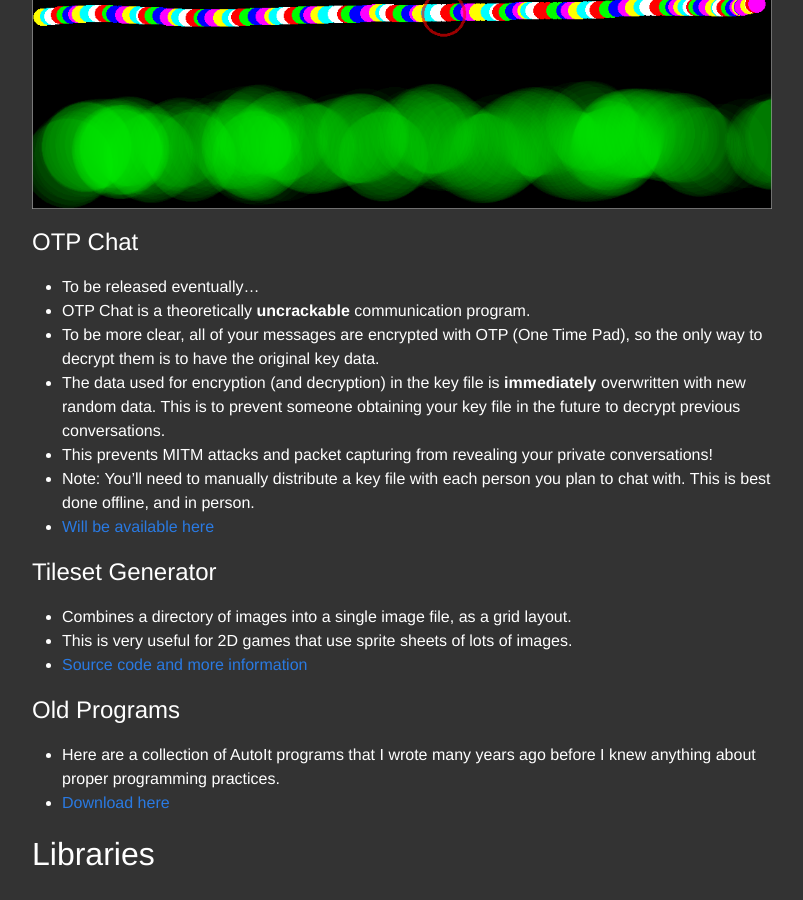
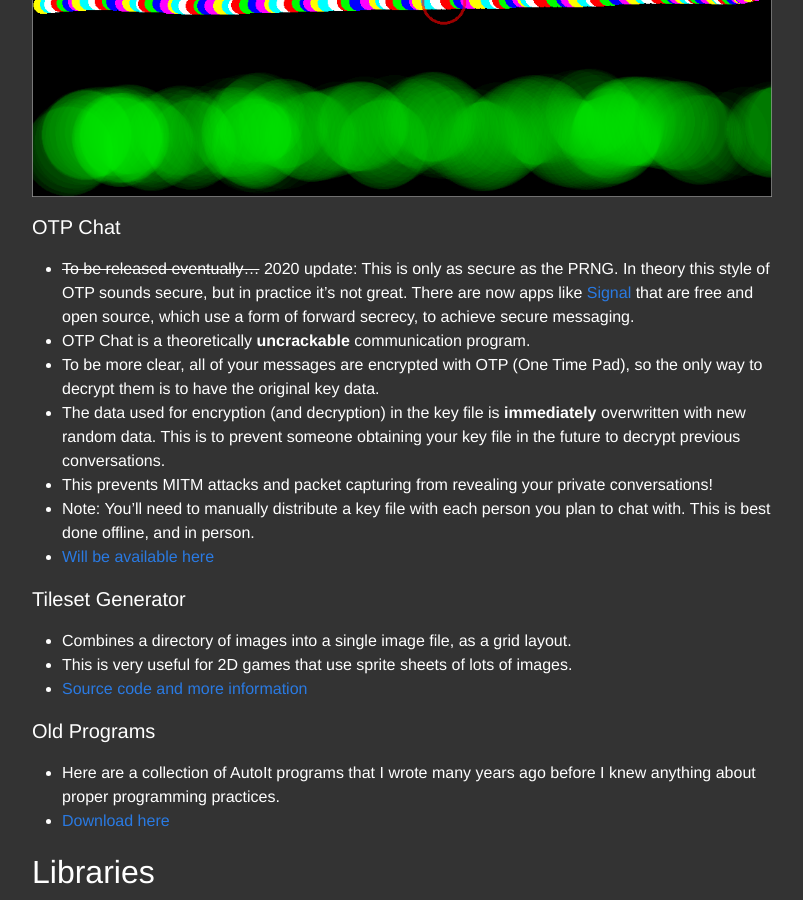
Before and after one commit to ayebear/ayebear-website, a Jekyll site: the page built from software.md, in a window 1280 px wide and 900 px high, scrolled down 1454 px. Shown: the whole window, without its empty margins (238-1041 px from the left). Built offline with Jekyll 4.4.1, drawn with Linux system fonts in a browser that asks for light colours.

Commit message:
Updated software page

```diff
--- a/software.md
+++ b/software.md
@@ -4,74 +4,72 @@ title: Software
 permalink: /software/
 ---
 
-Applications
-------------
+## Applications
 
-# Cells
+#### Cells
 
-* Cells is an interactive, cellular automaton program.
-* Supports custom rules, colors, and more!
-* [Download here](https://github.com/ayebear/Cells)
+- Cells is an interactive, cellular automaton program.
+- Supports custom rules, colors, and more!
+- [Download here](https://github.com/ayebear/Cells)
 
 ![Screenshot of Cells]({{ site.url }}/data/Cells.png)
 
-# NetDraw
+#### NetDraw
 
-* A simple, network-synchronized, paint program.
-* Multiple clients can connect to a server, and all draw on the same board.
-* The drawing tool can change size, color, and transparency.
-* [Source code and more information](https://github.com/ayebear/NetDraw)
+- A simple, network-synchronized, paint program.
+- Multiple clients can connect to a server, and all draw on the same board.
+- The drawing tool can change size, color, and transparency.
+- [Source code and more information](https://github.com/ayebear/NetDraw)
 
 ![Screenshot of NetDraw]({{ site.url }}/data/NetDraw.png)
 
-# OTP Chat
+#### OTP Chat
 
-* To be released eventually...
-* OTP Chat is a theoretically **uncrackable** communication program.
-* To be more clear, all of your messages are encrypted with OTP (One Time Pad), so the only way to decrypt them is to have the original key data.
-* The data used for encryption (and decryption) in the key file is **immediately** overwritten with new random data. This is to prevent someone obtaining your key file in the future to decrypt previous conversations.
-* This prevents MITM attacks and packet capturing from revealing your private conversations!
-* Note: You'll need to manually distribute a key file with each person you plan to chat with. This is best done offline, and in person.
-* [Will be available here](https://github.com/ayebear/OTPChat)
+- ~~To be released eventually...~~ 2020 update: This is only as secure as the PRNG. In theory this style of OTP sounds secure, but in practice it's not great. There are now apps like [Signal](https://signal.org/) that are free and open source, which use a form of forward secrecy, to achieve secure messaging.
+- OTP Chat is a theoretically **uncrackable** communication program.
+- To be more clear, all of your messages are encrypted with OTP (One Time Pad), so the only way to decrypt them is to have the original key data.
+- The data used for encryption (and decryption) in the key file is **immediately** overwritten with new random data. This is to prevent someone obtaining your key file in the future to decrypt previous conversations.
+- This prevents MITM attacks and packet capturing from revealing your private conversations!
+- Note: You'll need to manually distribute a key file with each person you plan to chat with. This is best done offline, and in person.
+- [Will be available here](https://github.com/ayebear/OTPChat)
 
-# Tileset Generator
+#### Tileset Generator
 
-* Combines a directory of images into a single image file, as a grid layout.
-* This is very useful for 2D games that use sprite sheets of lots of images.
-* [Source code and more information](https://github.com/ayebear/TilesetGenerator)
+- Combines a directory of images into a single image file, as a grid layout.
+- This is very useful for 2D games that use sprite sheets of lots of images.
+- [Source code and more information](https://github.com/ayebear/TilesetGenerator)
 
-# Old Programs
+#### Old Programs
 
-* Here are a collection of AutoIt programs that I wrote many years ago before I knew anything about proper programming practices.
-* [Download here](https://dl.dropboxusercontent.com/u/10528991/downloads/AutoIt%20Programs.7z)
+- Here are a collection of AutoIt programs that I wrote many years ago before I knew anything about proper programming practices.
+- [Download here](https://dl.dropboxusercontent.com/u/10528991/downloads/AutoIt%20Programs.7z)
 
-Libraries
----------
+## Libraries
 
-# NAGE
+#### NAGE
 
-* Stands for "Not A Game Engine"
-* It contains all of the libraries and generic code I've written while working on games in the past.
-* [Source code and more information](https://github.com/ayebear/NAGE)
+- Stands for "Not A Game Engine"
+- It contains all of the libraries and generic code I've written while working on games in the past.
+- [Source code and more information](https://github.com/ayebear/NAGE)
 
-# OTPlib
+#### OTPlib
 
-* A practical implementation of one-time-pad (OTP) encryption.
-* It uses key files containing random data, which can be generated with the provided code.
-* [Source code and more information](https://github.com/ayebear/otplib)
+- A practical implementation of one-time-pad (OTP) encryption.
+- It uses key files containing random data, which can be generated with the provided code.
+- [Source code and more information](https://github.com/ayebear/otplib)
 
-# Netlib
+#### Netlib
 
-* A simple TCP server and client
-* Can bind callbacks which are automatically called based on different packet "types"
-* Great for creating networked applications
-* [Source code and more information](https://github.com/ayebear/netlib)
+- A simple TCP server and client
+- Can bind callbacks which are automatically called based on different packet "types"
+- Great for creating networked applications
+- [Source code and more information](https://github.com/ayebear/netlib)
 
-# ConfigFile
+#### ConfigFile
 
-* A very easy to use configuration file format
-* Used like a dictionary (actually uses a std::map)
-* Supports various data types, including jagged arrays
-* [Source code and more information](https://github.com/ayebear/ConfigFile)
+- A very easy to use configuration file format
+- Used like a dictionary (actually uses a std::map)
+- Supports various data types, including jagged arrays
+- [Source code and more information](https://github.com/ayebear/ConfigFile)
 
 You can check out some other code on [my GitHub profile](https://github.com/ayebear).
```
